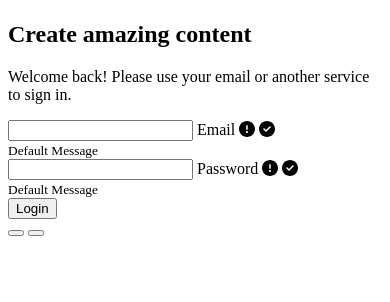
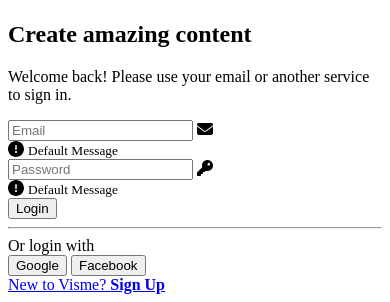
Before and after one commit to Ascecent/firebase-project, a website: page src/index.html in a window 390 px wide. Shown: the part 1542-1844 px from the top of the page. Before the commit the page ends 1787 px from the top, so only its background shows below. Drawn offline with Linux system fonts and the light colour scheme.

Commit message:
Implementing email, google, facebook signin and finishing login mobile styles

```diff
--- a/package.json
+++ b/package.json
@@ -42,6 +42,7 @@
     "@barba/core": "^2.9.7",
     "@barba/css": "^2.1.15",
     "firebase": "^9.8.2",
-    "normalize.css": "^8.0.1"
+    "normalize.css": "^8.0.1",
+    "sweetalert2": "^11.4.17"
   }
 }
--- a/src/index.html
+++ b/src/index.html
@@ -35,27 +35,34 @@
             <p class="heading-description">Welcome back! Please use your email or another service to sign in.</p>
             <form id="login-form" class="form-wrapper">
                 <div class="form-control">
-                    <div class="input-wrapper">
-                        <input type="email" id="loginEmail" placeholder=" " required />
-                        <label for="loginEmail">Email</label>
-                        <span class="fa-solid fa-circle-exclamation icon error-icon"></span>
-                        <span class="fa-solid fa-circle-check icon success-icon"></span>
+                    <input type="email" id="loginEmail" name="loginEmail" placeholder="Email" required
+                        title="Please enter your email address" />
+                    <span class="fa-solid fa-envelope input-icon"></span>
+                    <div class="feedback">
+                        <span class="fa-solid fa-circle-exclamation error-icon"></span>
+                        <small class="feedback-message">Default Message</small>
                     </div>
-                    <small class="feedback-message">Default Message</small>
                 </div>
                 <div class="form-control">
-                    <div class="input-wrapper">
-                        <input type="password" id="loginPassword" placeholder=" " required />
-                        <label for="loginPassword">Password</label>
-                        <span class="fa-solid fa-circle-exclamation icon error-icon"></span>
-                        <span class="fa-solid fa-circle-check icon success-icon"></span>
+                    <input type="password" id="loginPassword" name="loginPassword" placeholder="Password" required
+                        title="Please enter your password" />
+                    <span class="fa-solid fa-key input-icon"></span>
+                    <div class="feedback">
+                        <span class="fa-solid fa-circle-exclamation error-icon"></span>
+                        <small class="feedback-message">Default Message</small>
                     </div>
-                    <small class="feedback-message">Default Message</small>
                 </div>
                 <button class="btn btn-submit" type="submit" id="login">Login</button>
             </form>
-            <button class="btn btn-social-signin"></button>
-            <button class="btn btn-social-signin"></button>
+            <div class="separator">
+                <hr>
+                <span>Or login with</span>
+            </div>
+            <div class="social-buttons">
+                <button class="btn btn-social-signin google" id="google-auth">Google</button>
+                <button class="btn btn-social-signin facebook" id="facebook-auth">Facebook</button>
+            </div>
+            <a href="signup.html" class="signup-redirect">New to Visme? <strong>Sign Up</strong></a>
         </section>
     </main>
 </body>
--- a/src/js/Validations.js
+++ b/src/js/Validations.js
@@ -23,6 +23,7 @@ const getDOMItems = selector => document.querySelectorAll(selector)
 
 // Form validation implementation
 export const Validation = config => {
+    document.getElementById(config.formId).reset()
     const items = config.DOMItems
 
     // -------------------------------
@@ -70,7 +71,7 @@ export const Validation = config => {
     }
 
     const inputErrorStateHandler = (input, message) => {
-        const formControl = input.parentElement.parentElement,
+        const formControl = input.parentElement,
             small = formControl.querySelector('.feedback-message')
 
         small.innerText = message
@@ -78,7 +79,7 @@ export const Validation = config => {
     }
 
     const successfulInputStateHandler = input => {
-        input.parentElement.parentElement.className = 'form-control success';
+        input.parentElement.className = 'form-control success'
     }
 
     const submitButtonStateHandler = () => {
--- a/src/scss/_components.scss
+++ b/src/scss/_components.scss
@@ -2,19 +2,97 @@
 ================         COMPONENTS       =================
 =========================================================*/
 
+// Utilities
+.vertical-align {
+  position: absolute;
+  top: 50%;
+  transform: translateY(-50%);
+}
+
+// Separator
+.separator {
+  position: relative;
+  height: pxToRem(24);
+  margin-block: pxToRem(20);
+
+  hr {
+    border-width: 1px;
+    width: 100%;
+    border-color: $black;
+  }
+
+  span {
+    position: absolute;
+    left: 50%;
+    transform: translateX(-50%);
+
+    background-color: $white;
+    padding: 0.5rem;
+    display: inline-block;
+  }
+}
+
+// Logo
+.logo-wrapper {
+  width: pxToRem(200);
+}
+
+// Left column
+.left-section {
+  display: none;
+}
+
+// Right column
+.right-section {
+  padding: 2rem;
+}
+
 // Buttons
 .btn {
   cursor: pointer;
-  color: #fff;
+  color: $white;
   font-weight: 700;
-  border-radius: 1rem;
+  border-radius: 0.2rem;
+  transition: all 200ms ease-in-out;
+
+  &:active {
+    transform: scale(0.95);
+  }
 
   &-submit {
-    margin-bottom: 3rem;
     padding: 1rem;
     width: 100%;
     border: none;
-    background: $red;
+    background: $primary;
+
+    &:hover {
+      background-color: darken($color: $primary, $amount: 20);
+    }
+
+    &:disabled {
+      cursor: not-allowed;
+      background-color: lighten($color: $primary, $amount: 20);
+      transform: none;
+      transition: none;
+    }
+  }
+
+  &-social-signin {
+    padding: 1.3rem 2.2rem;
+    border: 1px solid #bbd0e5;
+    background-color: $gray;
+    color: $black;
+    background-repeat: no-repeat;
+    background-position: pxToRem(12) center;
+    background-size: pxToRem(25) pxToRem(25);
+
+    &.google {
+      background-image: url("https://dashboard.visme.co/v2/img/gmail-button.42808cac.svg");
+    }
+
+    &.facebook {
+      background-image: url("https://dashboard.visme.co/v2/img/facebook-icon.5b0628b0.svg");
+    }
   }
 }
 
@@ -25,7 +103,7 @@
   height: 100%;
   top: 0;
   left: 0;
-  background-color: red;
+  background-color: $primary;
   display: flex;
   align-items: center;
   justify-content: center;
@@ -35,106 +113,68 @@
 
 // Form component
 .feedback-message {
-  margin-top: 0.5rem;
-  margin-bottom: 0.5rem;
-  display: inline-block;
   visibility: hidden;
-  color: $error;
+  color: currentColor;
 }
 
 .form-control {
   position: relative;
-  padding: 0.8rem 0;
-  width: 100%;
+  margin-block-end: pxToRem(35);
+  color: $black;
 
-  .input-wrapper {
-    position: relative;
+  .error-icon {
+    visibility: hidden;
+  }
 
-    .icon {
-      position: absolute;
-      top: 50%;
-      transform: translateY(-50%);
-      right: 1rem;
-      visibility: hidden;
+  &.success {
+    color: $black;
+  }
+
+  &.error {
+    color: $error;
+
+    .error-icon,
+    .feedback-message {
+      visibility: visible;
     }
   }
 
-  label {
-    position: absolute;
-    top: 50%;
-    left: 1rem;
+  input {
+    width: 100%;
+    color: currentColor;
+    padding: 1rem;
     font-size: 1rem;
-    background-color: #fff;
-    color: #aaa;
-    transition: top 0.1s ease, font-size 0.1s ease, left 0.1s ease,
-      padding 0.1s ease;
-    transform: translateY(-50%);
-  }
-
-  input {
-    padding: 1rem 2.5rem 1rem 1rem;
-    font-size: 1rem;
-    width: 100%;
     border: none;
-    height: 2.7rem;
-    outline: 2px solid #ccc;
-    border-radius: 0.1rem;
-
-    &:focus ~ label,
-    &:not(:placeholder-shown) ~ label {
-      padding: 0.3rem 0.5rem;
-      font-size: 0.9rem;
-      left: 0.5rem;
-      top: -0.5rem;
-      color: #b4b4b4;
-    }
+    outline: 2px solid currentColor;
+    border-radius: 0.2rem;
 
     &:disabled {
       background-color: #e0e0e0;
       outline-color: #e0e0e0;
-
-      ~ label {
-        left: -0.5rem;
-        top: -1rem;
-        color: #b4b4b4;
-        font-size: 0.9rem;
-        padding: 0.3rem 0.5rem;
-        background-color: transparent;
-      }
     }
   }
 
-  &.success {
-    input {
-      outline: 2px solid $success;
-    }
-
-    label {
-      color: $success !important;
-    }
-
-    .success-icon {
-      color: $success;
-      visibility: visible;
-    }
+  .input-icon {
+    position: absolute;
+    top: 50%;
+    transform: translateY(-50%);
+    right: 1rem;
+    color: currentColor;
   }
 
-  &.error {
-    input {
-      outline: 2px solid $error;
-    }
-
-    label {
-      color: $error !important;
-    }
-
-    .error-icon {
-      color: $error;
-      visibility: visible;
-    }
-
-    .feedback-message {
-      visibility: visible;
-    }
+  .feedback {
+    position: absolute;
+    bottom: -1.3rem;
+    left: 0;
   }
 }
+
+.signup-redirect {
+  margin-block-start: pxToRem(20);
+  display: block;
+  color: $black;
+
+  strong {
+    color: $primary;
+  }
+}
--- a/src/scss/_core.scss
+++ b/src/scss/_core.scss
@@ -38,27 +38,20 @@ $breakpoints: (
 // ------------
 
 // Primary
-$red: #ff4b2b;
-$facebookBg: hsl(210, 63%, 45%);
+$primary: rgb(60, 172, 215);
 
 // Neutral
 $success: #2ecc71;
 $error: #e74c3c;
 $black: hsl(0, 0%, 0%);
 $white: hsl(0, 0%, 100%);
-
-// Checkbox colors
-$border-default: #bbbbc1;
-$border-hover: #9898a3;
-$active: $red;
-$active-tick: #ffffff;
+$gray: hsl(200, 27%, 98%);
 
 // ------------
 
 // ------------
 // FONTS
 // ------------
-
 // Poppins font (normal font)
 @import url("https://fonts.googleapis.com/css2?family=Poppins:wght@100;200;300;400;500;600;700;800;900&display=swap");
 
@@ -125,6 +118,14 @@ $fontWeightBold: 700;
   --easing: cubic-bezier(0.5, 0.7, 0.4, 1);
 }
 
+* {
+  box-sizing: border-box;
+}
+
+a {
+  text-decoration: none;
+}
+
 body {
   font: {
     family: $fontFamilyNormal;
@@ -143,3 +144,7 @@ h6 {
     weight: $fontWeightBold;
   }
 }
+
+img {
+  width: 100%;
+}
--- a/src/scss/_layout.scss
+++ b/src/scss/_layout.scss
@@ -1,3 +1,18 @@
 /*=========================================================
 ================         LAYOUT           =================
 =========================================================*/
+
+.social-buttons {
+  display: grid;
+  grid-template-columns: 1fr;
+  gap: 0.5rem;
+
+  @include media-breakpoint-up("sm") {
+    grid-template-columns: repeat(2, 1fr);
+  }
+}
+
+.separator {
+  display: flex;
+  align-items: center;
+}
```
Also changed, not shown: src/js/App.js (+30 -2 lines), src/js/firebase/Auth.js (added, +100 -0 lines), src/js/firebase/config.js (added, +8 -0 lines), src/views/signup.html (+1 -1 lines).
